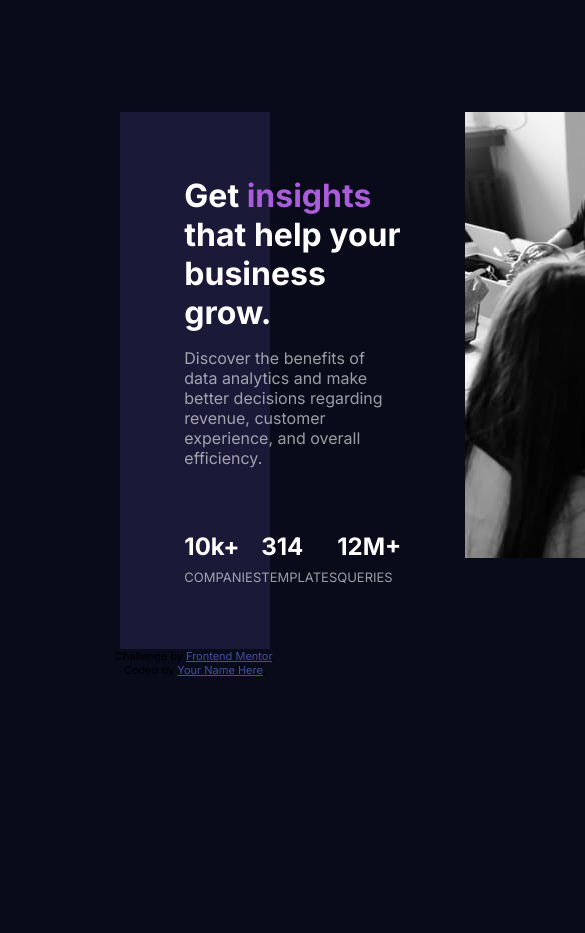
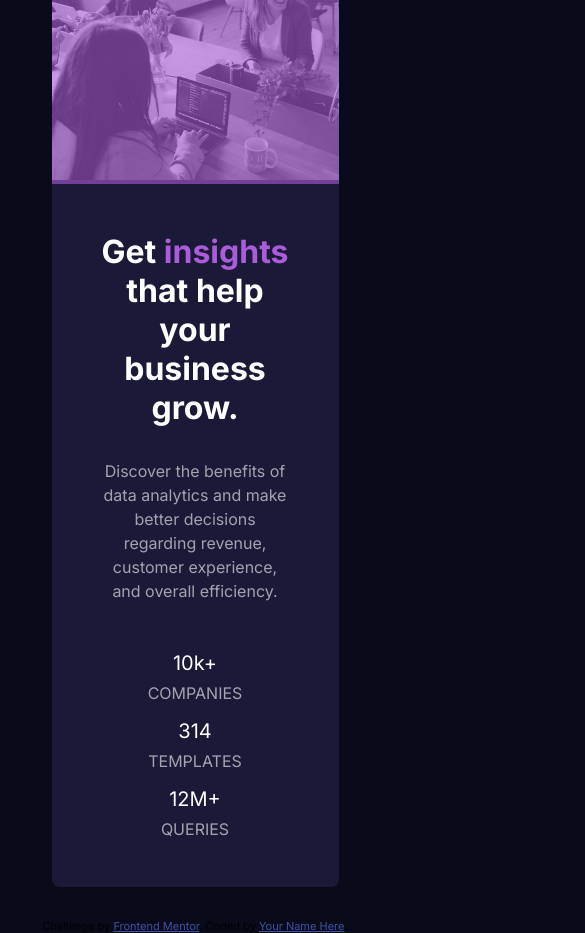
Before and after one commit to gsparmar/stats-preview-card-component-main, a plain HTML site: page index.html in a window 390 px wide. Shown: the top 933 px of the page, 585 px wide, since content can reach past the window. Before the commit the page ends 844 px from the top, so only its background shows below. Drawn offline with Linux system fonts and the light colour scheme.

Commit message:
fixed css for mobile view

```diff
--- a/index.html
+++ b/index.html
@@ -25,34 +25,31 @@
     <main>
       <div class="container">
         <div class="card">
-          <div class="split">
-            <div class="content">
+          <div class="text-content">
             <h1 class="title">
               Get <span>insights</span> that help your business grow.
             </h1>
-              <p class="text">
-                Discover the benefits of data analytics and make better
-                decisions regarding revenue, customer experience, and overall
-                efficiency.
+            <p class="subtitle">
+              Discover the benefits of data analytics and make better decisions
+              regarding revenue, customer experience, and overall efficiency.
             </p>
-              <div class="stats">
-                <div class="s1">
-                  <h2>10k+</h2>
+            <div class="stat-box">
+              <div>
+                <p class="num">10k+</p>
                 <p>COMPANIES</p>
               </div>
-                <div class="s2">
-                  <h2>314</h2>
+              <div>
+                <p class="num">314</p>
                 <p>TEMPLATES</p>
               </div>
-                <div class="s3">
-                  <h2>12M+</h2>
+              <div>
+                <p class="num">12M+</p>
                 <p>QUERIES</p>
               </div>
             </div>
           </div>
-            <div class="image">
+          <div class="image-wrapper">
             <img src="./images/image-header-desktop.jpg" alt="" />
-            </div>
           </div>
         </div>
       </div>
--- a/style.css
+++ b/style.css
@@ -23,63 +23,75 @@
 body {
   background-color: var(--verydarkblueMainBG);
   font-family: 'Inter', sans-serif;
-  margin: 7rem;
+  display: flex;
+  align-items: center;
+  height: 100vh;
 }
 
 .container {
   margin: 0 auto;
-  width: min(90%, 70rem);
+  max-width: 90%;
 }
 
 .card {
+  background-color: var(--darkdesaturatedblueCardBG);
   display: flex;
-  justify-content: center;
-  align-items: center;
-  background-color: var(--darkdesaturatedblueCardBG);
-
-  min-width: 100%;
+  flex-direction: row;
+  justify-content: space-between;
+  border-radius: 0.5rem;
+  overflow: hidden;
+  margin: 2rem;
 }
 
-.split {
-  display: flex;
-  flex-direction: row;
+.image-wrapper img {
   width: 100%;
-  justify-content: space-evenly;
+  height: 100%;
+  object-fit: cover;
 }
 
-.content {
-  padding: 4rem;
+.image-wrapper {
+  position: relative;
 }
 
-.content h1 {
+.image-wrapper::after {
+  position: absolute;
+  content: '';
+  height: 100%;
+  width: 100%;
+  top: 0;
+  left: 0;
+  background-color: var(--softvioletAccent);
+  opacity: 0.6;
+}
+
+.text-content {
+  padding: 3rem;
+}
+.title {
   color: var(--white);
   margin-bottom: 1rem;
 }
-.content h1 span {
+.title span {
   color: var(--softvioletAccent);
 }
-
-.text {
+.subtitle {
   color: var(--slightlytransparentwhiteStatHeading);
-  margin-bottom: 1rem;
+  line-height: 1.5rem;
+  margin-bottom: 2rem;
 }
 
-.stats {
-  margin-top: 4rem;
+.stat-box {
   display: flex;
   flex-direction: row;
   justify-content: space-between;
-}
-.stats h2 {
-  color: var(--white);
-  margin-bottom: 0.5rem;
-}
-.stats p {
+  align-items: center;
   color: var(--slightlytransparentwhiteStatHeading);
   font-size: 13px;
 }
-
-.image {
+.num {
+  color: var(--white);
+  margin-bottom: 0.5rem;
+  font-size: 16px;
 }
 
 .attribution {
@@ -89,3 +101,24 @@ body {
 .attribution a {
   color: hsl(228, 45%, 44%);
 }
+
+@media only screen and (max-width: 768px) {
+  body {
+    text-align: center;
+  }
+  .card {
+    flex-direction: column-reverse;
+  }
+  .title {
+    margin-bottom: 2rem;
+  }
+  .stat-box {
+    flex-direction: column;
+    justify-content: space-between;
+    font-size: 16px;
+  }
+  .num {
+    font-size: 20px;
+    margin-top: 1rem;
+  }
+} ;
```
Lines whose indentation alone changed are shown as unchanged.
